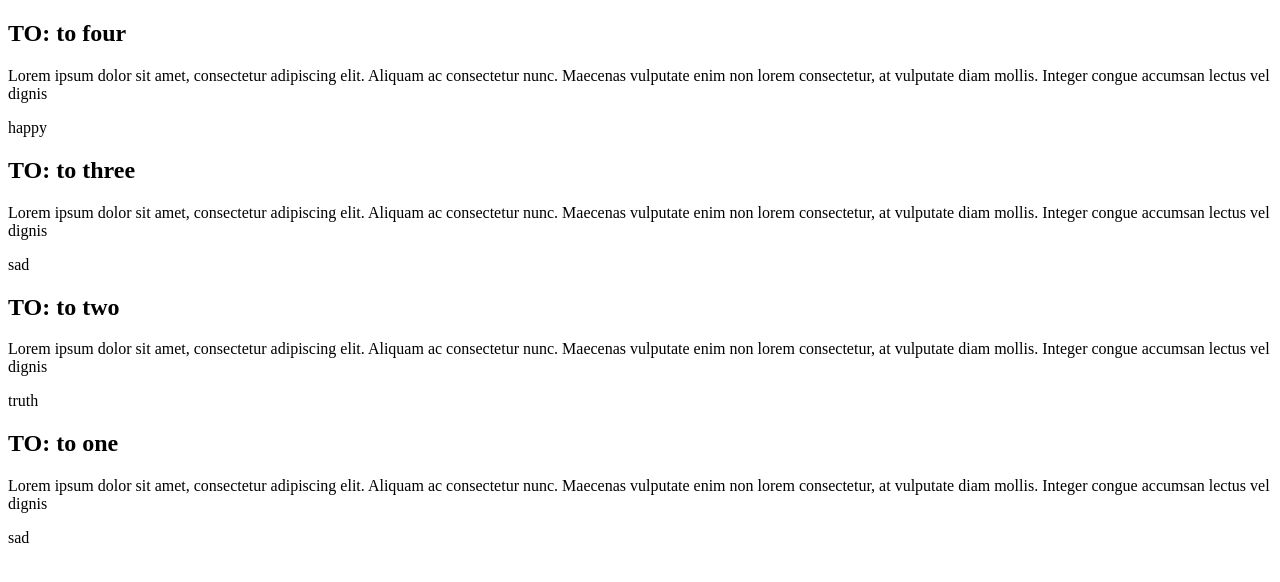
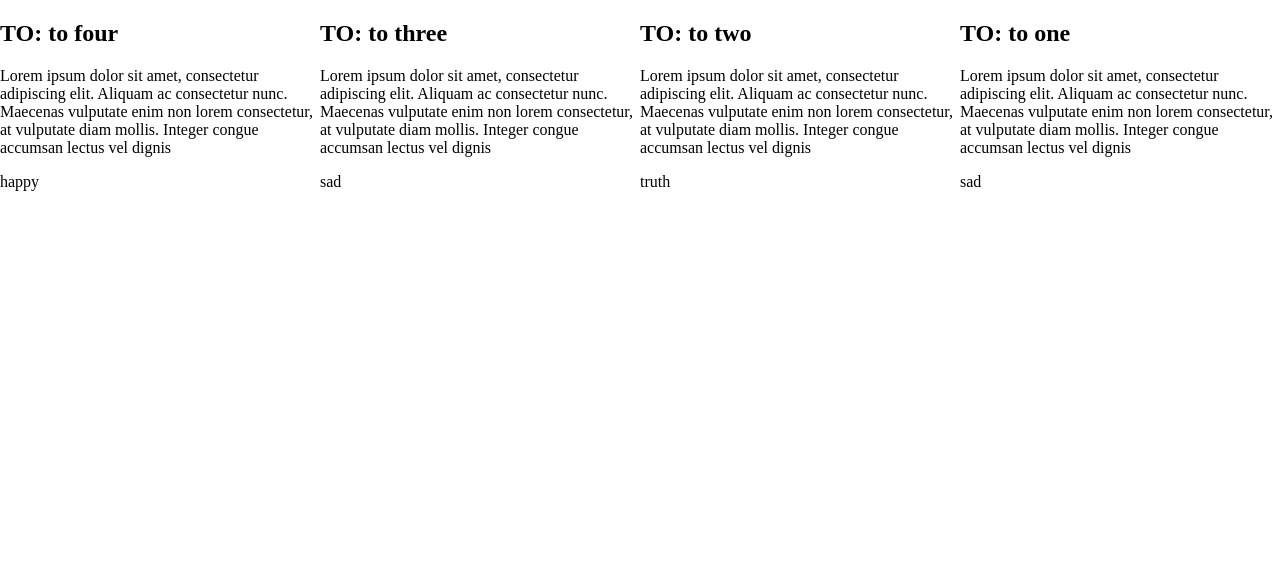
Before and after one commit to Wheres-Roneey/Heres-Roneey, a website: page client/index.html in a window 1280 px wide. Drawn offline with Linux system fonts and the light colour scheme.

Commit message:
add grid layout

```diff
--- a/client/index.html
+++ b/client/index.html
@@ -5,6 +5,7 @@
     <meta http-equiv="X-UA-Compatible" content="IE=edge" />
     <meta name="viewport" content="width=device-width, initial-scale=1.0" />
     <title>Tldr;</title>
+    <link rel="stylesheet" href="./style.css" />
   </head>
   <body>
     <div class="wrapper"></div>
--- a/client/style.css
+++ b/client/style.css
@@ -0,0 +1,20 @@
+*,
+*::after,
+*::before {
+  box-sizing: border-box;
+}
+body {
+  margin: 0;
+  padding: 0;
+}
+.wrapper {
+  display: grid;
+  --column_number: 4;
+  grid-template-columns: repeat(var(--column_number), auto);
+}
+
+@media screen and (max-width: 500px) {
+  .wrapper {
+    --column_number: 2;
+  }
+}
```
